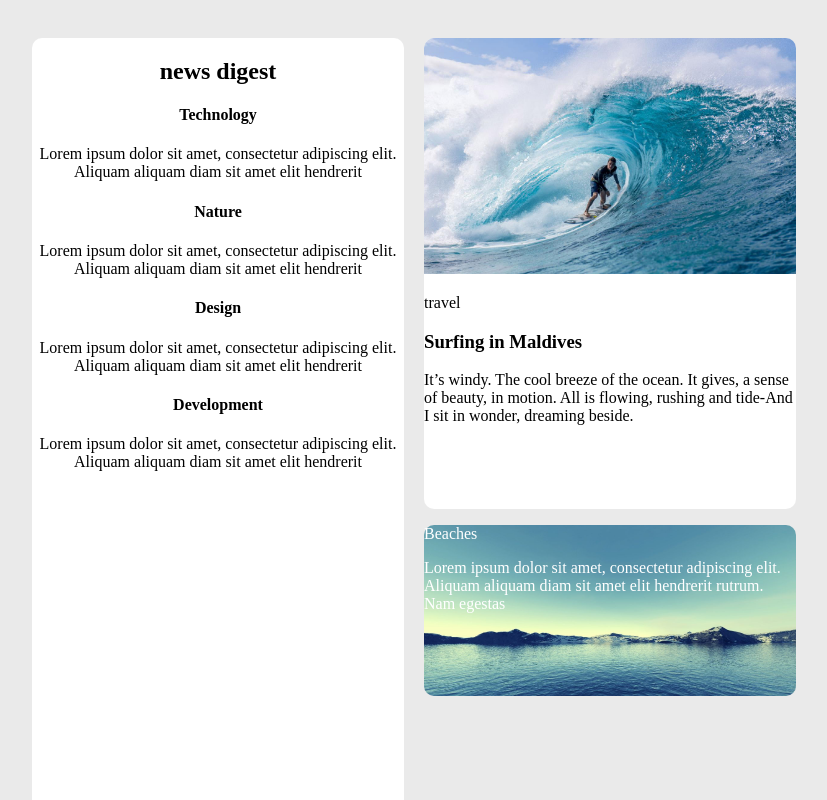
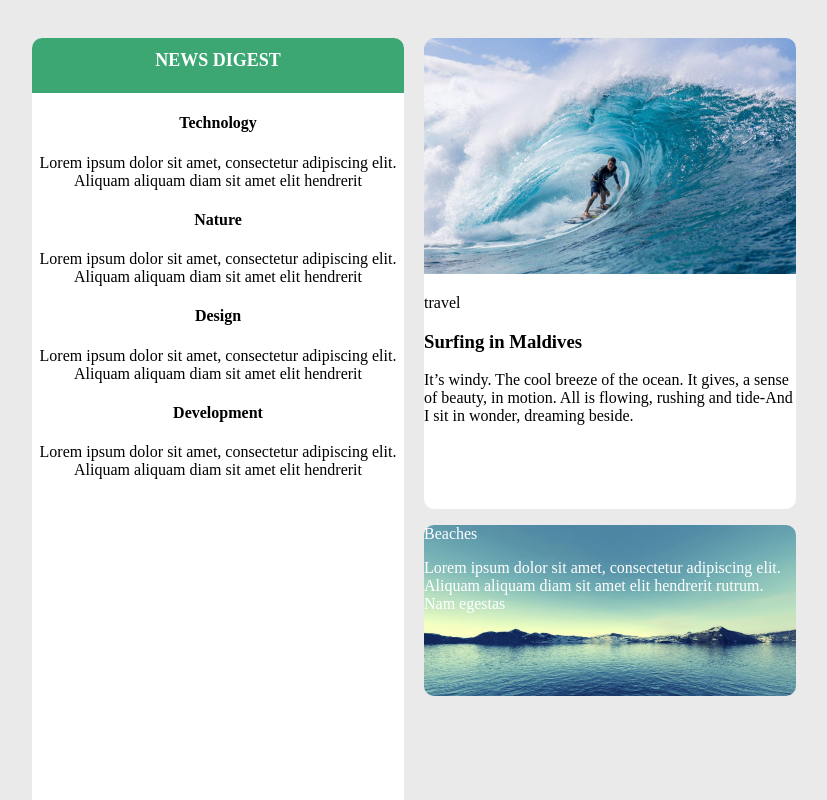
Before and after one commit to mateusz-mudry/homework_1, a plain HTML site: page index.html in a window 1280 px wide. Shown: the top 800 px of the page, without its empty margins (6-833 px from the left). Drawn offline with Linux system fonts and the light colour scheme; a web font is replaced by a local one.

Commit message:
Header edited in index.html

```diff
--- a/styles.css
+++ b/styles.css
@@ -51,3 +51,18 @@ body {
   height: 236px;
   border-radius: 10px 10px 0px 0px;
 }
+
+header {
+  background: #3ca773 0% 0% no-repeat padding-box;
+  border-radius: 10px 10px 0px 0px;
+  height: 55px;
+  color: #ffffff;
+}
+
+h2 {
+  margin: 0px;
+  text-align: center;
+  padding: 12px;
+  font-size: 18px;
+  text-transform: uppercase;
+}
```
